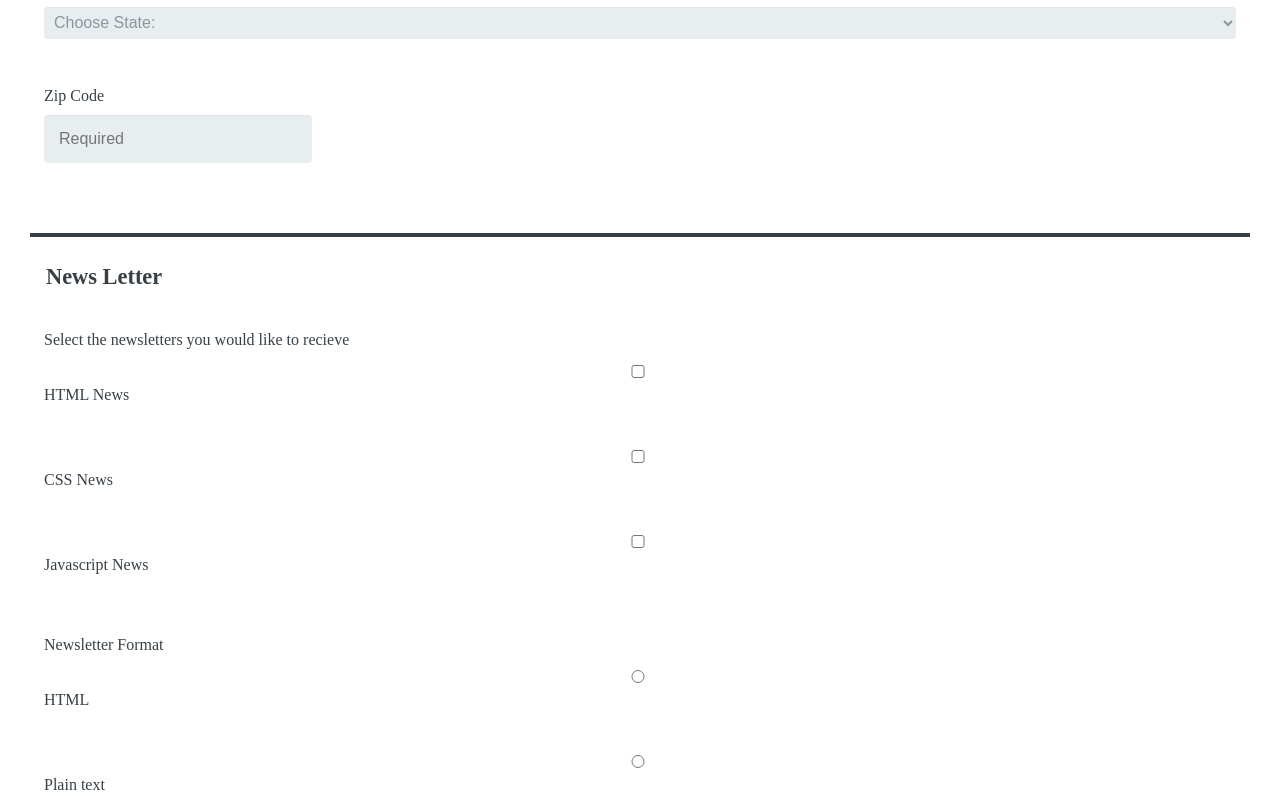
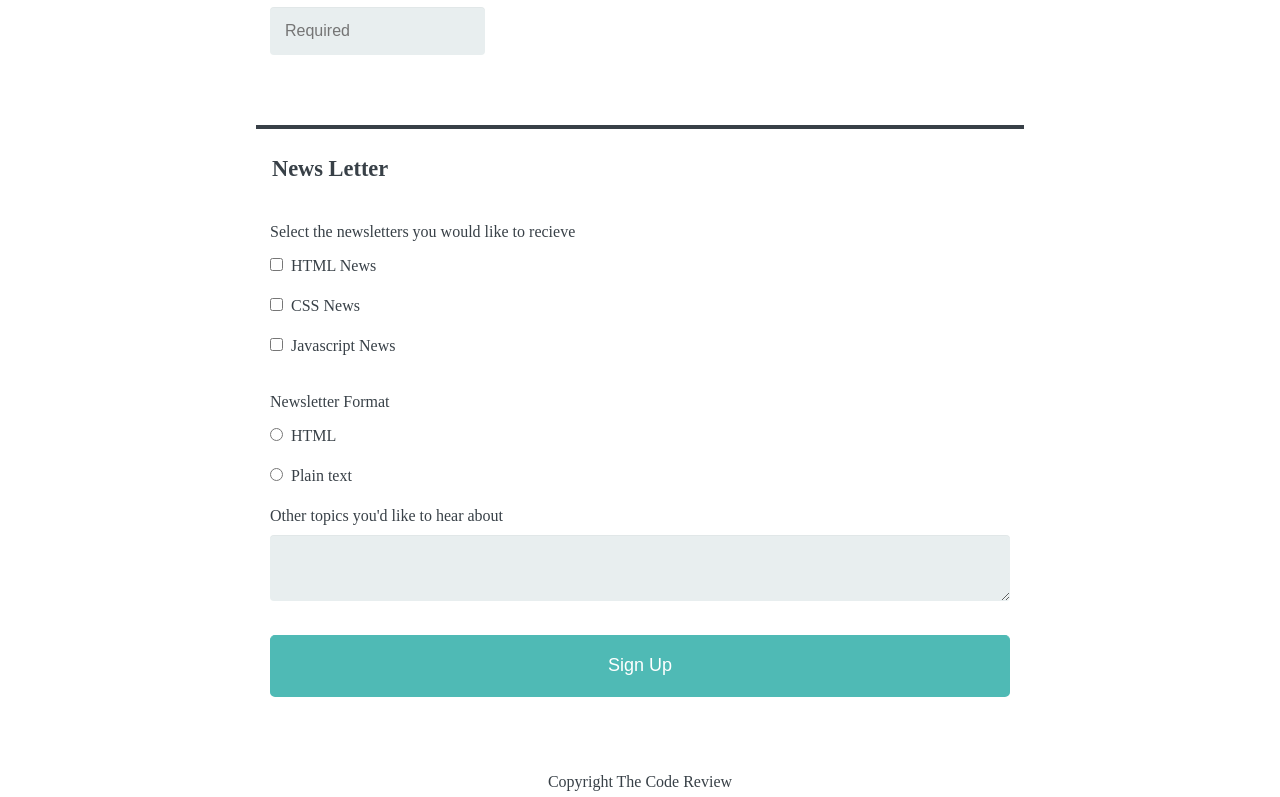
Before and after one commit to StevenRodriguezDev/Project3, a plain HTML site: page online_registration_v4/index.html in a window 1280 px wide. Shown: the part 949-1746 px from the top of the page. Drawn offline with Linux system fonts and the light colour scheme.

Commit message:
updated css media q

```diff
--- a/online_registration_v4/styles.css
+++ b/online_registration_v4/styles.css
@@ -62,8 +62,8 @@
   fieldset {
     margin-bottom: 30px;
     border: none;
-    display: flex;
-    flex-direction: column;
+    /* display: flex;
+    flex-direction: column; */
   }
 
   input[type="text"],
@@ -72,7 +72,6 @@
   input[type="adress"],
   input[type="city"],
   input[type="code"],
-  textarea,
   select {
     background: rgba(255,255,255,0.1);
     border: none;
@@ -106,7 +105,7 @@
   }
 
   input[id="code"]{
-    width: 20%;
+    width: 50%;
   }
 
   input[type="radio"],
@@ -118,6 +117,24 @@
     padding: 6px;
     height: 32px;
     border-radius: 4px;
+  }
+
+
+
+  textarea {
+    background: rgba(255,255,255,0.1);
+    border: none;
+    border-radius: 4px;
+    font-size: 16px;
+    height: auto;
+    margin: 0;
+    outline: 0;
+    padding: 15px;
+    width: 93%;
+    background-color: #e8eeef;
+    color: #8a97a0;
+    box-shadow: 0 1px 0 rgba(0,0,0,0.03) inset;
+    margin-bottom: 30px;
   }
 
 
@@ -138,20 +155,53 @@
    label {
     display: block;
     margin-bottom: 10px;
+
   }
-  label.light {
+   label.light {
     font-weight: 300;
     display: inline;
   }
 
+  footer {
+    text-align: center;
+  }
 
-  /*
 
-  @media screen and (min-width: 1200px) {
+
+
+  @media screen and (min-width: 768px) {
+
+    .newsLetter {
+        margin-right:14%;
+        margin-left:14%;
+    }
+
+    input[id="code"]{
+      width: 25%;
+    }
+
+    textarea {
+      background: rgba(255,255,255,0.1);
+      border: none;
+      border-radius: 4px;
+      font-size: 16px;
+      height: auto;
+      margin: 0;
+      outline: 0;
+      padding: 15px;
+      width: 96%;
+      background-color: #e8eeef;
+      color: #8a97a0;
+      box-shadow: 0 1px 0 rgba(0,0,0,0.03) inset;
+      margin-bottom: 30px;
+    }
+
+
+
+
 
     form {
-      max-width:1200px;
+      max-width:768px;
     }
 
   }
-   */
```
